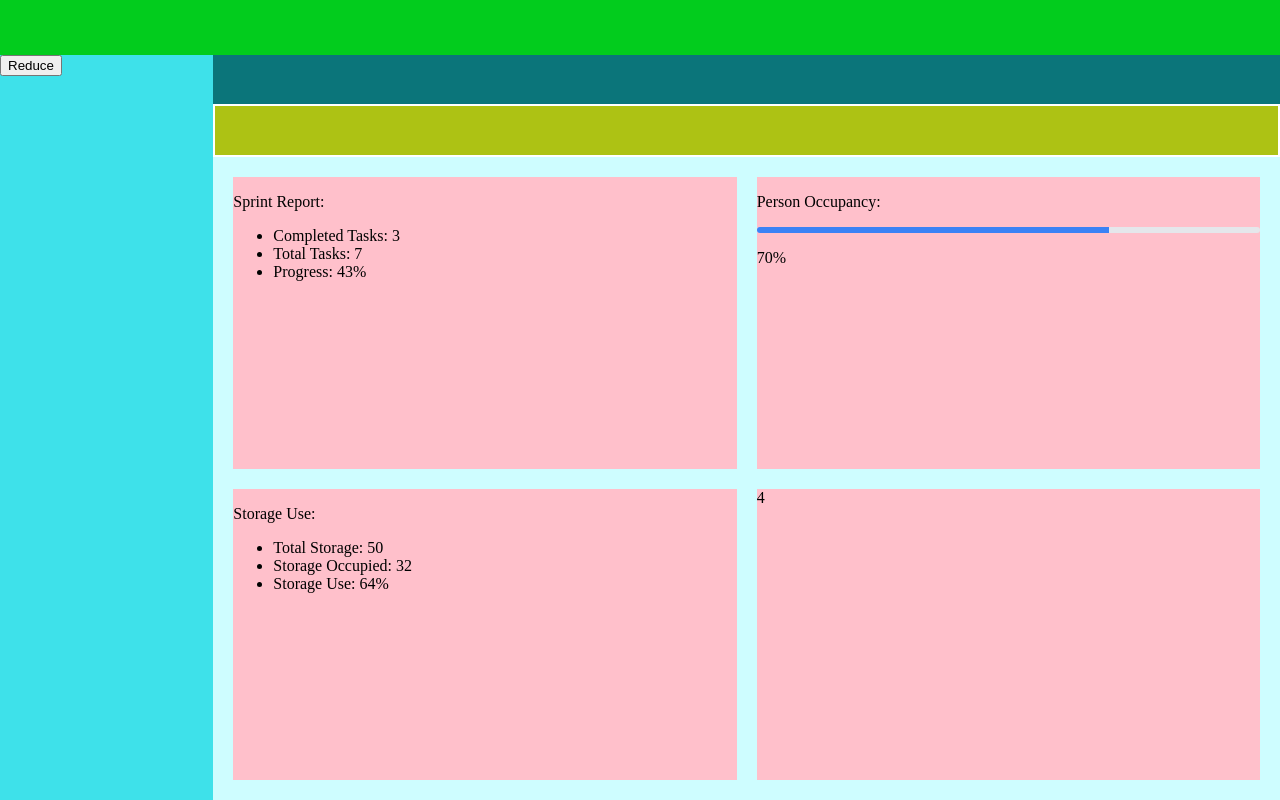
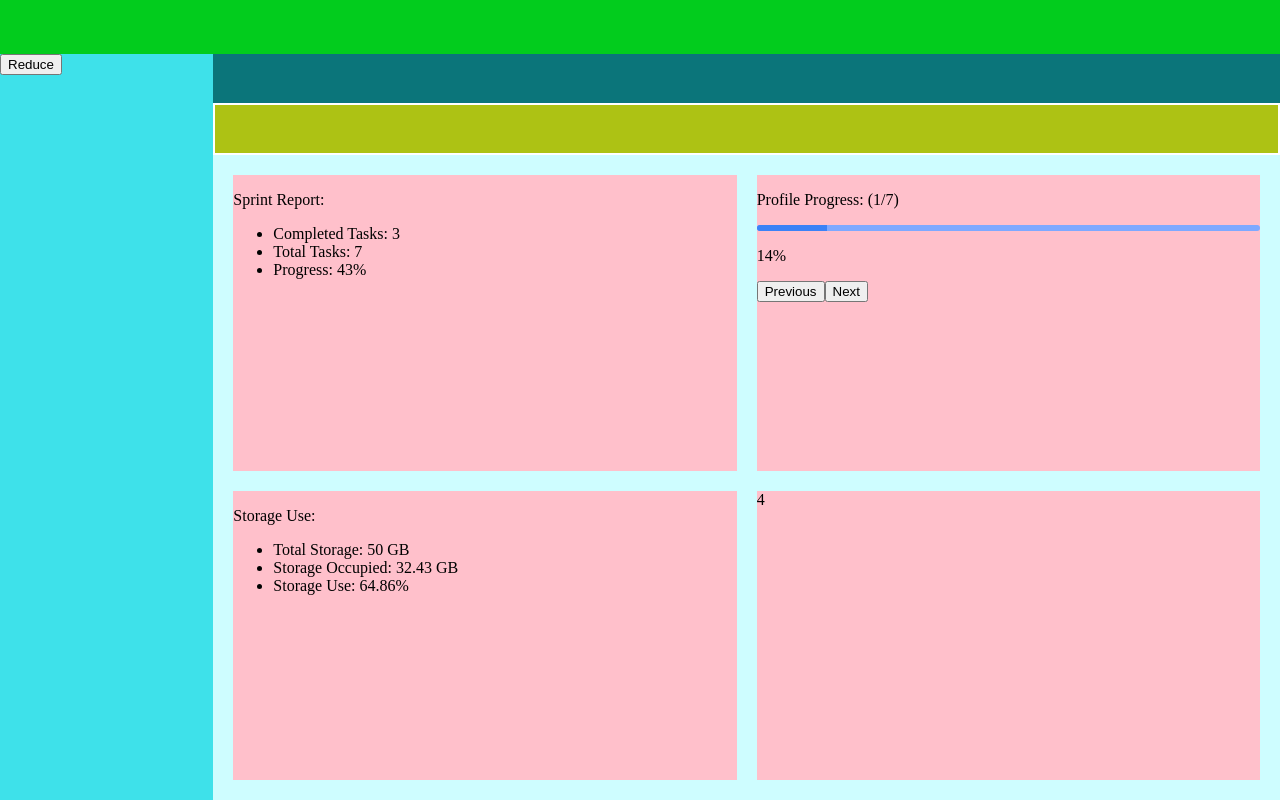
Before and after one commit to rogerfarfannn/Bootcamp-FE, an Angular app in the folder test-and-practice/: page / in a window 1280 px wide. Built offline with nearby package versions, Linux system fonts and the light colour scheme.

Commit message:
PercentPipe 2

```diff
--- a/test-and-practice/src/app/app.css
+++ b/test-and-practice/src/app/app.css
@@ -76,7 +76,7 @@
 .progress {
   width: 100%;
   height: 0.4rem;
-  background: #e5e7eb;
+  background: #7ea9ff;
   border-radius: 999px;
   overflow: hidden;
 }
--- a/test-and-practice/src/app/app.html
+++ b/test-and-practice/src/app/app.html
@@ -25,20 +25,24 @@
           </ul>
         </div>
         <div class="item">
-          <p>Person Occupancy: </p>
+          <p>Profile Progress: ({{currentStep()}}/{{totalSteps}}) </p>
           <div class="progress">
-            <div class="progress-fill" [style.width]="occupancy | percent"></div>
+            <div class="progress-fill" [style.width]="profileProgress() | percent"></div>
           </div>
-          <p>{{ occupancy | percent}}</p>
+          <p>{{ profileProgress() | percent}}</p>
+          <div>
+          <button (click)="updateCurrentStep(-1)">Previous</button>
+          <button (click)="updateCurrentStep(1)">Next</button>
+          </div>
         </div>
         <div class="item">
           <p>
             Storage Use:
           </p>
           <ul>
-            <li>Total Storage: {{totalStorage}} </li>
-            <li>Storage Occupied: {{occupiedStorage}} </li>
-            <li>Storage Use: {{storageUse | percent}} </li>
+            <li>Total Storage: {{totalStorage}} GB</li>
+            <li>Storage Occupied: {{occupiedStorage}} GB </li>
+            <li>Storage Use: {{storageUse | percent:'1.2-3'}} </li>
           </ul>
         </div>
         <div class="item">4 </div>
--- a/test-and-practice/src/app/app.ts
+++ b/test-and-practice/src/app/app.ts
@@ -1,4 +1,4 @@
-import { Component, signal } from '@angular/core';
+import { Component, computed, signal } from '@angular/core';
 import { RouterOutlet } from '@angular/router';
 import { User } from './user.model';
 import { PercentPipe } from '@angular/common';
@@ -25,9 +25,15 @@ export class App {
 
 
   totalStorage = 50;
-  occupiedStorage = 32;
+  occupiedStorage = 32.43;
   storageUse = this.occupiedStorage/this.totalStorage;
 
-  occupancy = 0.7;
+
+  currentStep = signal(1);
+  totalSteps = 7;
+  profileProgress = computed(()=> this.currentStep() / this.totalSteps);
+
+
+  updateCurrentStep = (n:number)=> this.currentStep.update((x)=>  x+= n);
 
 }
```
